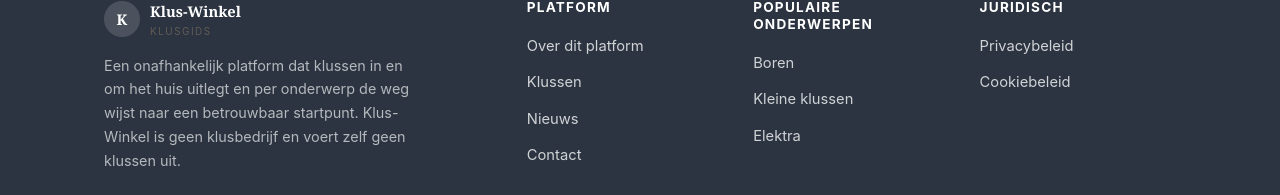
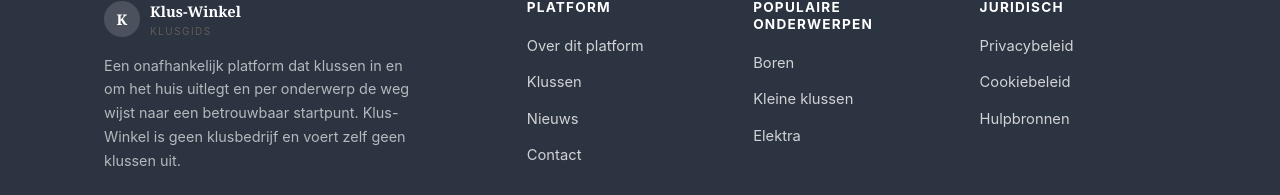
Before and after one commit to alexjknol-del/Klus-Winkel.nl, a plain HTML site: page klussen/boren.html in a window 1280 px wide. Shown: the part 4302-4497 px from the top of the page. Drawn offline with Linux system fonts and the light colour scheme.

Commit message:
Hulpbronnen in footer

```diff
--- a/klussen/boren.html
+++ b/klussen/boren.html
@@ -133,6 +133,7 @@
         <ul>
           <li><a href="/privacybeleid.html">Privacybeleid</a></li>
           <li><a href="/cookiebeleid.html">Cookiebeleid</a></li>
+          <li><a href="/hulpbronnen.html">Hulpbronnen</a></li>
         </ul>
       </div>
     </div>
```
Also changed, not shown: klussen/dakbedekking.html (+1 -0 lines), klussen/douche-en-badkamer.html (+1 -0 lines), klussen/elektra-en-elektrotechniek.html (+1 -0 lines), klussen/index.html (+1 -0 lines), klussen/kleine-klussen-laten-uitvoeren.html (+1 -0 lines), klussen/kunststof-kozijnen.html (+1 -0 lines), klussen/lijm-en-lijmen.html (+1 -0 lines), klussen/schilderwerk.html (+1 -0 lines), klussen/tuinaanleg.html (+1 -0 lines), klussen/vloeren-leggen.html (+1 -0 lines).
